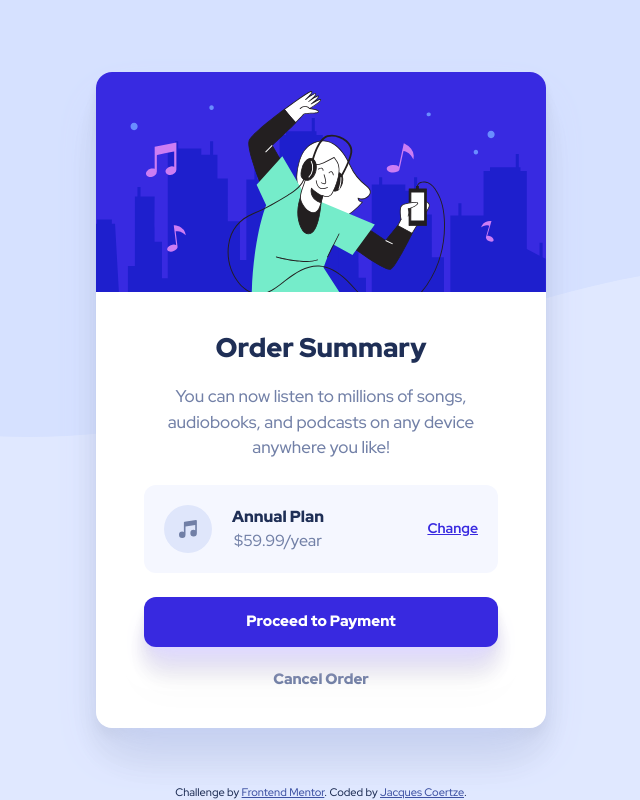
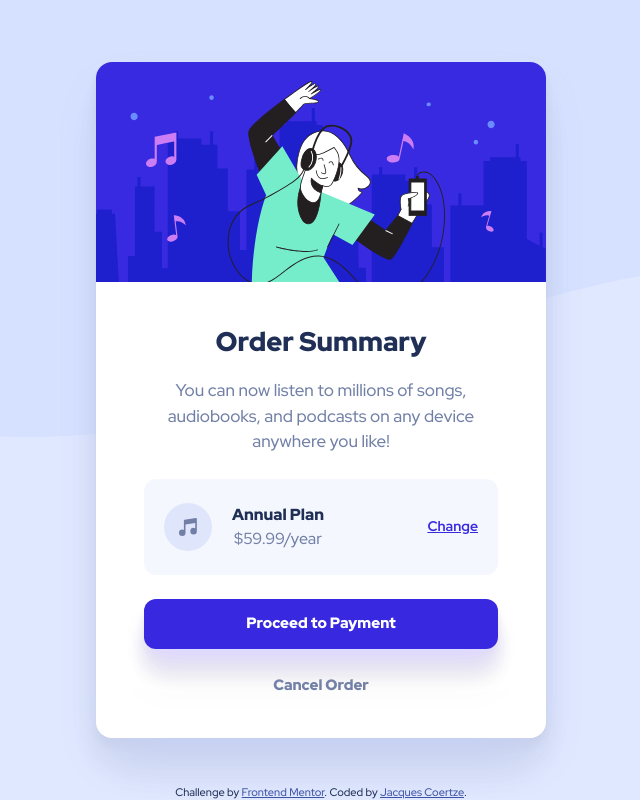
Before and after one commit to Tripex48/FEM_order-summary-component, a website built with Vite: page index.html in a window 1280 px wide. Shown: the whole page, without its empty margins (319-959 px from the left). Built offline with nearby package versions, Linux system fonts and the light colour scheme.

Commit message:
fix: Adjusted padding to match design

```diff
--- a/index.html
+++ b/index.html
@@ -20,7 +20,7 @@
     <div>
       <img src="/illustration-hero.svg" alt="hero" />
     </div>
-    <div class="px-6 pt-7 pb-4 text-center md:px-12 md:pt-9 md:pb-6">
+    <div class="px-7 pt-8 pb-4 text-center md:px-12 md:pt-10 md:pb-7">
       <h1 class="text-[22px] font-black md:text-[27px]">Order Summary</h1>
       <div class="px-4">
         <p class="pt-4 text-[15px] text-neutral-300 md:text-[17px]">
@@ -28,7 +28,7 @@
           any device anywhere you like!
         </p>
       </div>
-      <div class="mt-6 flex flex-row items-center justify-between rounded-xl bg-neutral-100 py-3 px-4 md:p-5">
+      <div class="mt-6 flex flex-row items-center justify-between rounded-xl bg-neutral-100 py-3 px-4 md:py-6 md:px-5">
         <div class="flex flex-row items-center gap-5">
           <img src="/icon-music.svg" alt="music icon" />
           <div class="text-[14px] md:text-[16px]">
@@ -46,7 +46,7 @@
         Proceed to Payment
       </button>
       <button
-        class="mt-2 w-full rounded-xl p-[0.85rem] text-[15px] font-black text-neutral-300 hover:cursor-pointer hover:text-neutral-900">
+        class="mt-3 w-full rounded-xl p-[0.85rem] text-[15px] font-black text-neutral-300 hover:cursor-pointer hover:text-neutral-900">
         Cancel Order
       </button>
     </div>
```
